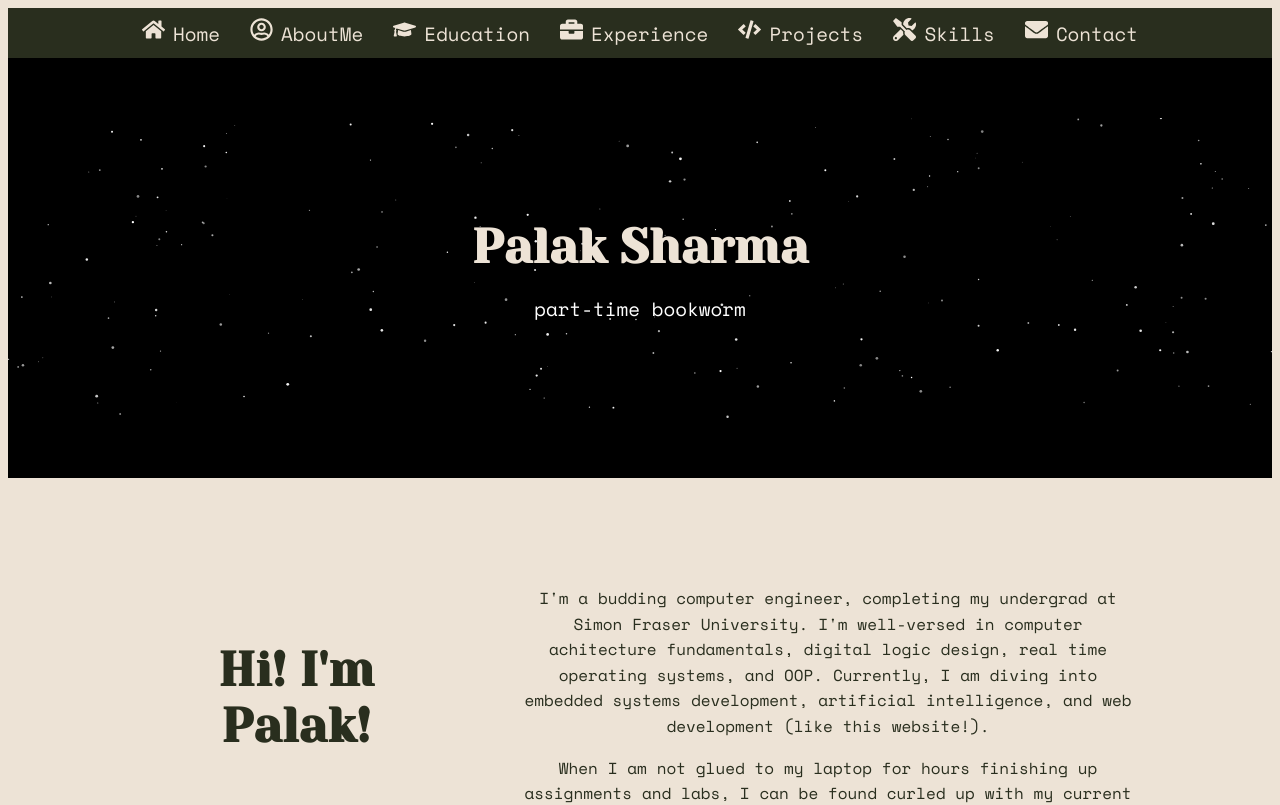
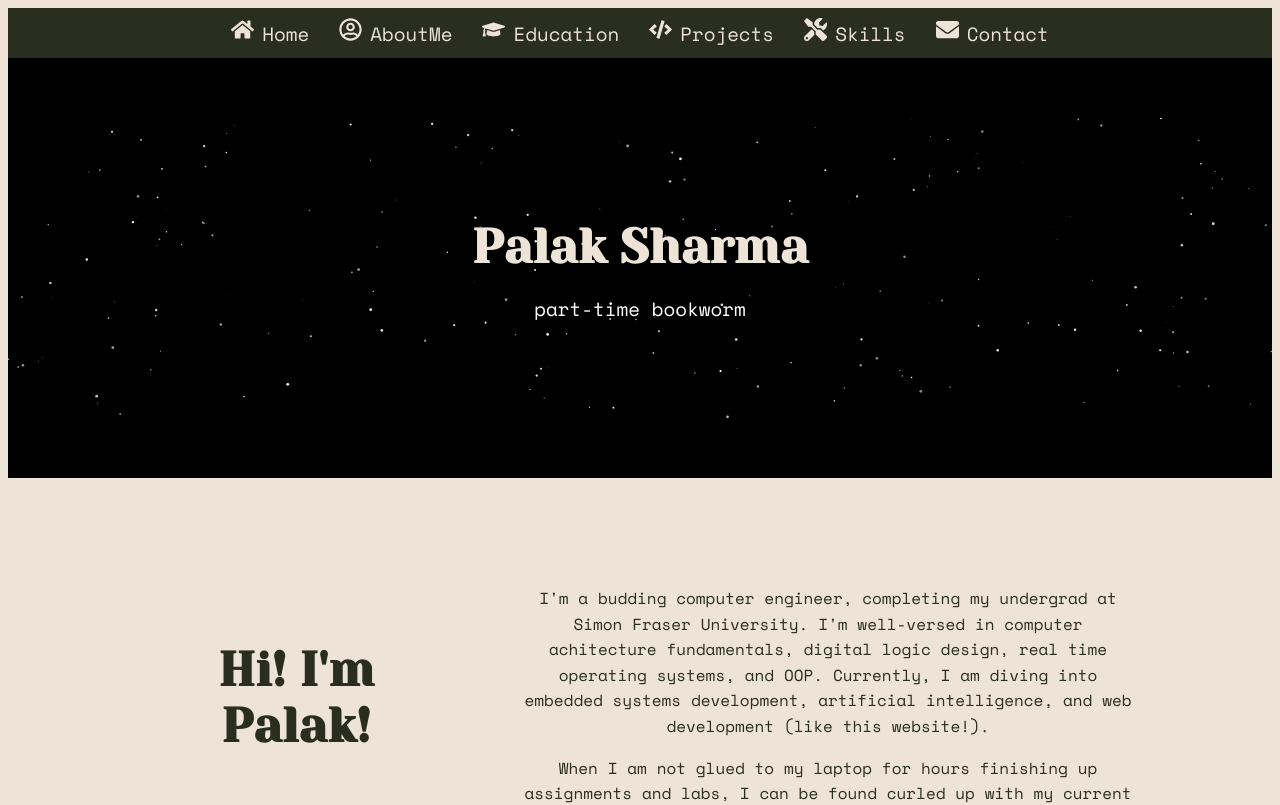
Before and after one commit to pal-sha/pal-sha.github.io, a React (Create React App) app: page / in a window 1280 px wide. Shown: the top 805 px of the page. Built offline with nearby package versions, Linux system fonts and the light colour scheme.

Commit message:
Removing experiences from navigation bar

```diff
--- a/src/components/Navbar.js
+++ b/src/components/Navbar.js
@@ -34,7 +34,7 @@ function NavBar() {
                 <li><a href="#home"><FaHome/>Home</a></li>
                 <li><a href="#aboutme"><FaRegUserCircle/>AboutMe</a></li>
                 <li><a href="#education"><FaGraduationCap/>Education</a></li>
-                <li><a href="#experience"><FaBriefcase/>Experience</a></li>
+                {/* <li><a href="#experience"><FaBriefcase/>Experience</a></li> */}
                 <li><a href="#projects"><FaCode/>Projects</a></li>
                 <li><a href="#skills"><FaTools/>Skills</a></li>
                 <li><a href="#contact"><FaEnvelope/>Contact</a></li>
```
